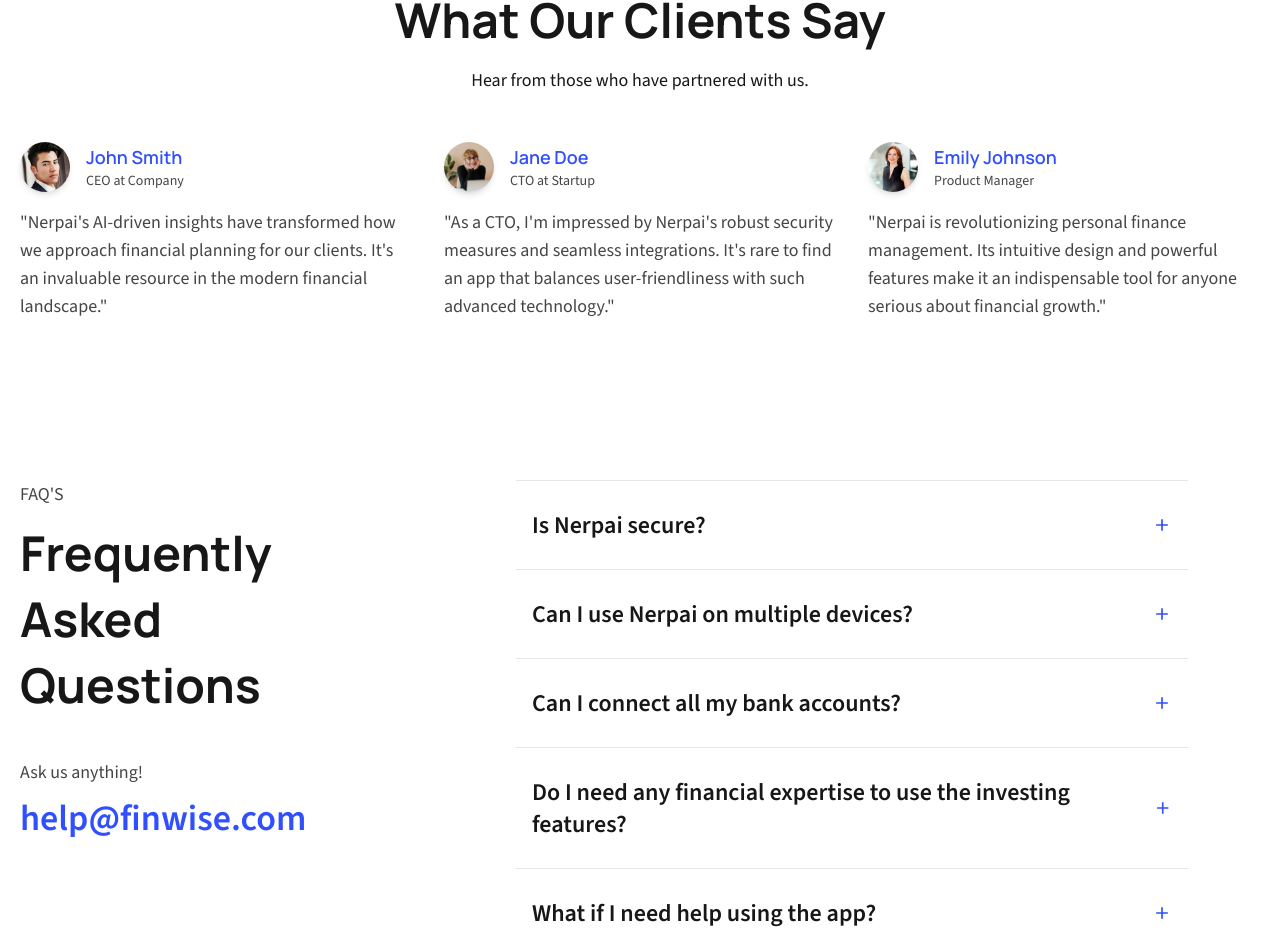
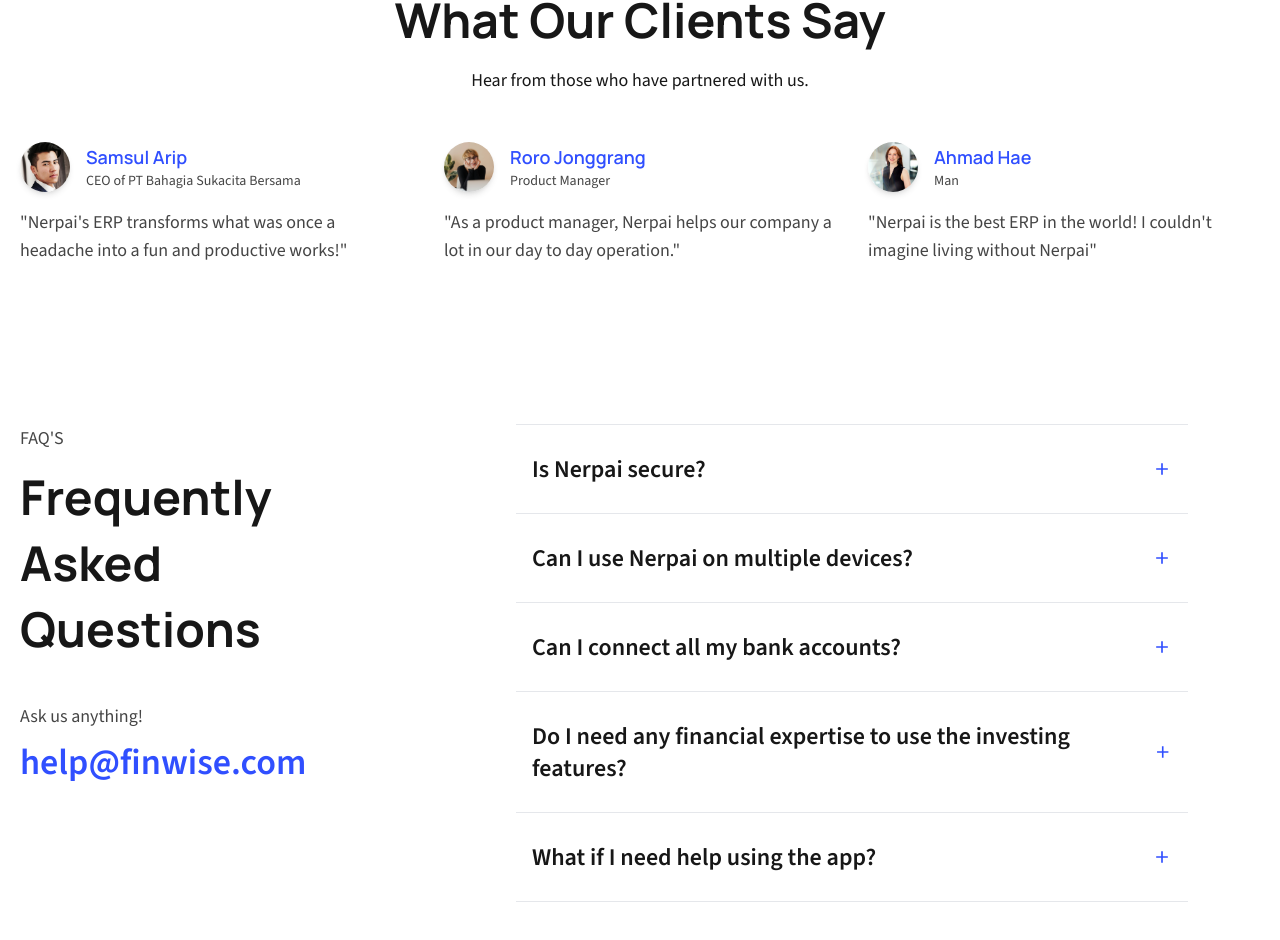
Before and after one commit to virdausa/nerpai-landing, a Next.js app: page / in a window 1280 px wide. Shown: the part 4188-5128 px from the top of the page. Built offline with nearby package versions, Linux system fonts and the light colour scheme.

Commit message:
feat: adjust testimonial

```diff
--- a/src/data/testimonials.ts
+++ b/src/data/testimonials.ts
@@ -3,21 +3,21 @@ import { siteDetails } from "./siteDetails";
 
 export const testimonials: ITestimonial[] = [
   {
-        name: 'John Smith',
-        role: 'CEO at Company',
-        message: `${siteDetails.siteName}'s AI-driven insights have transformed how we approach financial planning for our clients. It's an invaluable resource in the modern financial landscape.`,
-        avatar: '/images/testimonial-1.webp',
+    name: "Samsul Arip",
+    role: "CEO of PT Bahagia Sukacita Bersama",
+    message: `${siteDetails.siteName}'s ERP transforms what was once a headache into a fun and productive works!`,
+    avatar: "/images/testimonial-1.webp",
   },
   {
-        name: 'Jane Doe',
-        role: 'CTO at Startup',
-        message: `As a CTO, I'm impressed by ${siteDetails.siteName}'s robust security measures and seamless integrations. It's rare to find an app that balances user-friendliness with such advanced technology.`,
-        avatar: '/images/testimonial-2.webp',
+    name: "Roro Jonggrang",
+    role: "Product Manager",
+    message: `As a product manager, ${siteDetails.siteName} helps our company a lot in our day to day operation.`,
+    avatar: "/images/testimonial-2.webp",
   },
   {
-        name: 'Emily Johnson',
-        role: 'Product Manager',
-        message: `${siteDetails.siteName} is revolutionizing personal finance management. Its intuitive design and powerful features make it an indispensable tool for anyone serious about financial growth.`,
-        avatar: '/images/testimonial-3.webp',
+    name: "Ahmad Hae",
+    role: "Man",
+    message: `${siteDetails.siteName} is the best ERP in the world! I couldn't imagine living without ${siteDetails.siteName}`,
+    avatar: "/images/testimonial-3.webp",
   },
 ];
```
Lines whose indentation alone changed are shown as unchanged.
